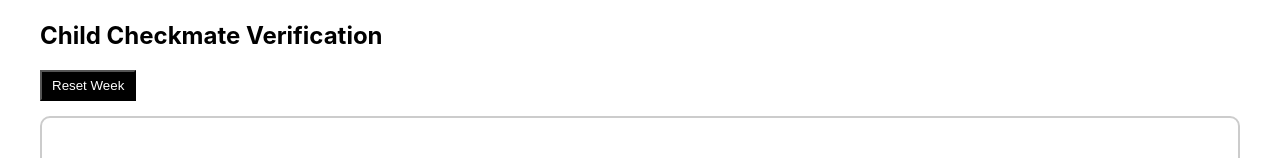
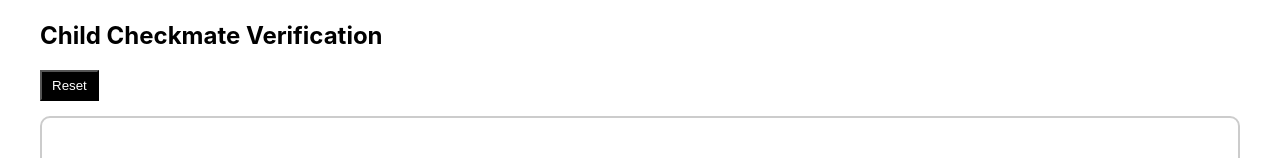
Before and after one commit to drewworkfirststudent-droid/safety-app, a React (Create React App) app: page / in a window 1280 px wide. Both pictures are taken after a click on the button "CCM". Shown: the part 164-322 px from the top of the page. Built offline with nearby package versions, Linux system fonts and the light colour scheme.

Commit message:
separated storage (NW & SE)

```diff
--- a/src/modules/ccm/CCM.js
+++ b/src/modules/ccm/CCM.js
@@ -1,20 +1,26 @@
 import { useState, useEffect } from "react";
 
-const STORAGE_KEY = "ccm-progress";
+function CCM({ buses, area }) {
+  // ✅ Dynamic storage key based on yard
+  const STORAGE_KEY = `ccm-progress-${area}`;
 
-function CCM({ buses }) {
   const [index, setIndex] = useState(0);
   const [results, setResults] = useState({});
 
+  // ✅ Load saved data (per yard)
   useEffect(() => {
     const saved = localStorage.getItem(STORAGE_KEY);
     if (saved) {
       const parsed = JSON.parse(saved);
       setIndex(parsed.index || 0);
       setResults(parsed.results || {});
+    } else {
+      setIndex(0);
+      setResults({});
     }
-  }, []);
+  }, [STORAGE_KEY]);
 
+  // ✅ Save data
   useEffect(() => {
     localStorage.setItem(
       STORAGE_KEY,
@@ -23,7 +29,7 @@
         results,
       })
     );
-  }, [index, results]);
+  }, [index, results, STORAGE_KEY]);
 
   const currentBus = buses[index];
 
@@ -39,7 +45,7 @@
   };
 
   const handleReset = () => {
-    if (window.confirm("Reset all CCM progress?")) {
+    if (window.confirm(`Reset CCM for ${area}?`)) {
       localStorage.removeItem(STORAGE_KEY);
       setIndex(0);
       setResults({});
@@ -55,7 +61,7 @@
 
   return (
     <div style={{ padding: "20px" }}>
-      <h2>Child Checkmate Verification</h2>
+      <h2>{area} Child Checkmate Verification</h2>
 
       {index > 0 && currentBus && (
         <div style={{ marginBottom: "15px", fontWeight: "bold" }}>
@@ -72,7 +78,7 @@
           padding: "6px 10px",
         }}
       >
-        Reset Week
+        Reset {area}
       </button>
 
       <div
```
